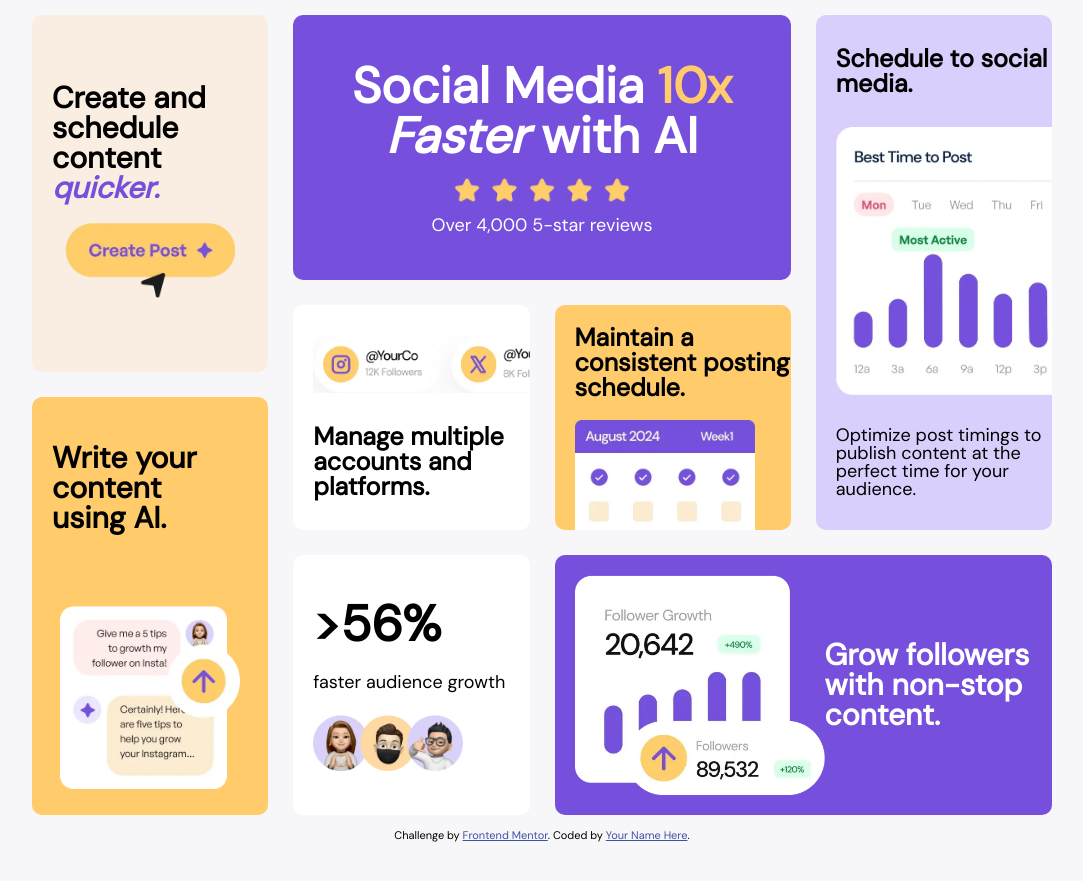
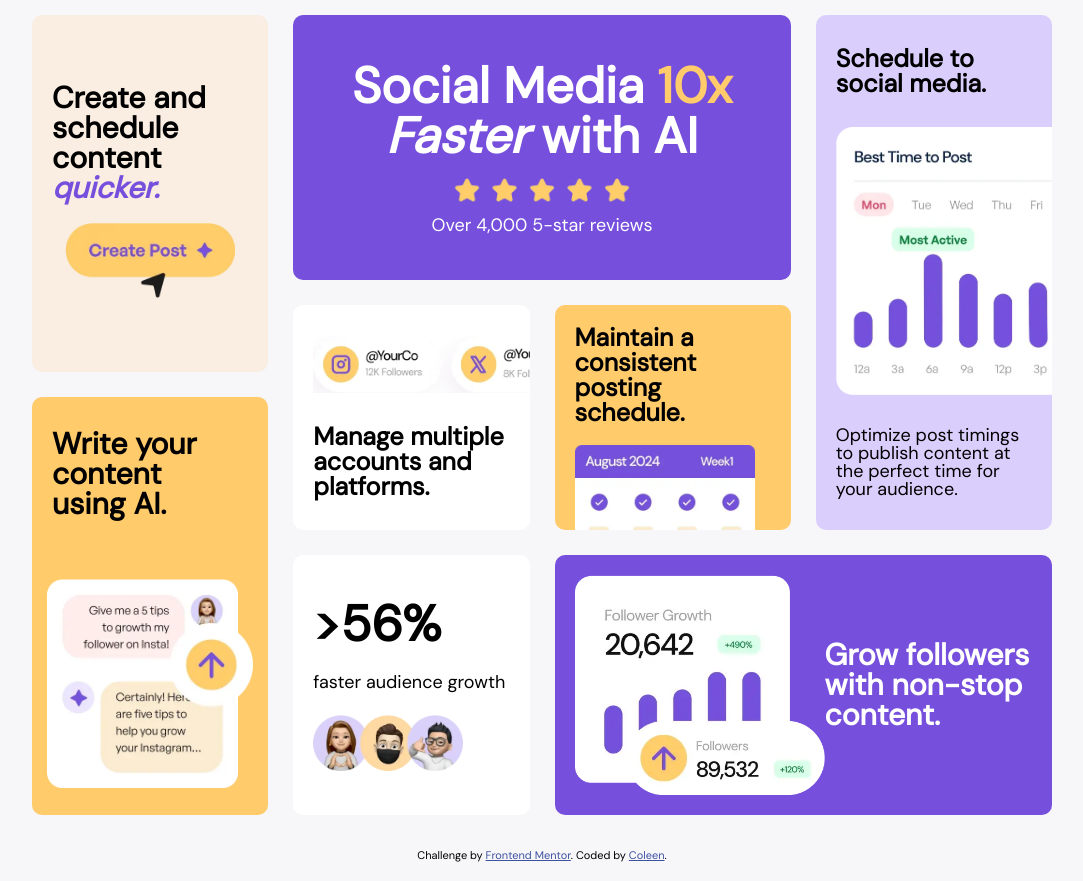
Before and after one commit to kewlinnn/bento-grid, a plain HTML site: page index.html in a window 1280 px wide. Shown: the whole page, without its empty margins (98-1181 px from the left). Before the commit the page ends 842 px from the top, so only its background shows below. Drawn offline with Linux system fonts and the light colour scheme.

Commit message:
ui: fix desktop layout

```diff
--- a/index.html
+++ b/index.html
@@ -53,7 +53,7 @@
 
   <div class="attribution">
     Challenge by <a href="https://www.frontendmentor.io?ref=challenge">Frontend Mentor</a>.
-    Coded by <a href="#">Your Name Here</a>.
+    Coded by <a href="#">Coleen</a>.
   </div>
 </body>
 </html>
--- a/styles.css
+++ b/styles.css
@@ -31,8 +31,10 @@ h3 {
 #bento-grid {
   padding: 5px;
   margin: 10px;
-  scroll: auto;
-  min-height: max-content;
+  overflow: auto;
+  min-height: 100vh;
+  display: flex;
+  align-items: center;
 }
 .grid-container {
   display: grid;
@@ -103,6 +105,7 @@ p {
 }
   #cell-three > * {
     margin-left: 20px;
+    margin-right: 20px;
   }
   #cell-three img {
     width: 300px;
@@ -114,7 +117,8 @@ p {
   align-items: center;
 }
   #cell-four img {
-    width: 180px;
+    width: 100%;
+    padding: 15px;
   }
   #cell-four h2 {
     margin: 20px;
@@ -140,6 +144,7 @@ p {
   #cell-six > * {
     margin-left: 20px;
     margin-top: 20px;
+    margin-right: 20px;
   }
   #cell-six img {
     width: 180px;
@@ -172,6 +177,7 @@ p {
   font-size: 11px;
   text-align: center;
   width: 100%;
+  padding: 20px;
   margin-top: auto;
 }
 .attribution a { color: hsl(228, 45%, 44%); }
```
